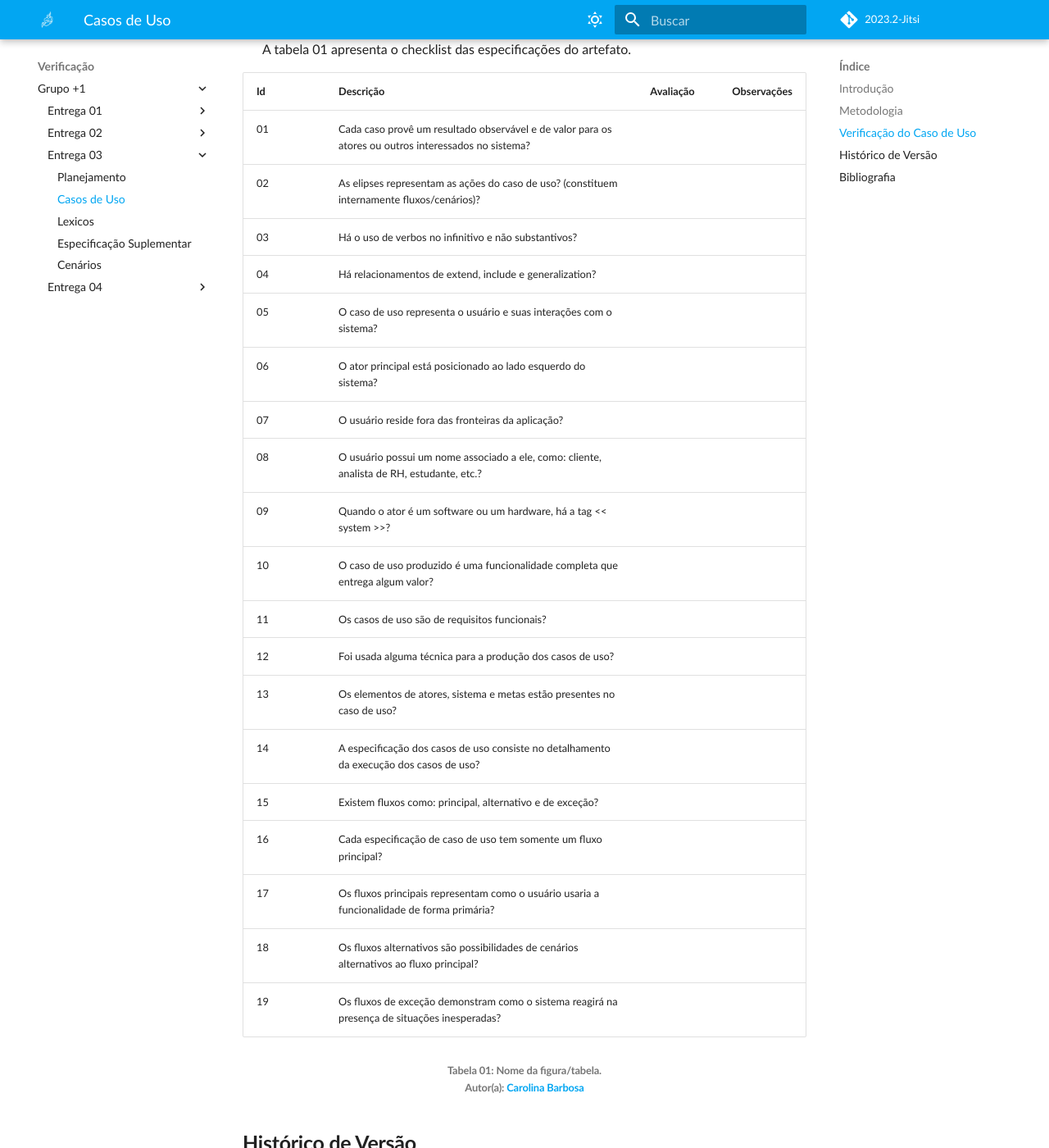
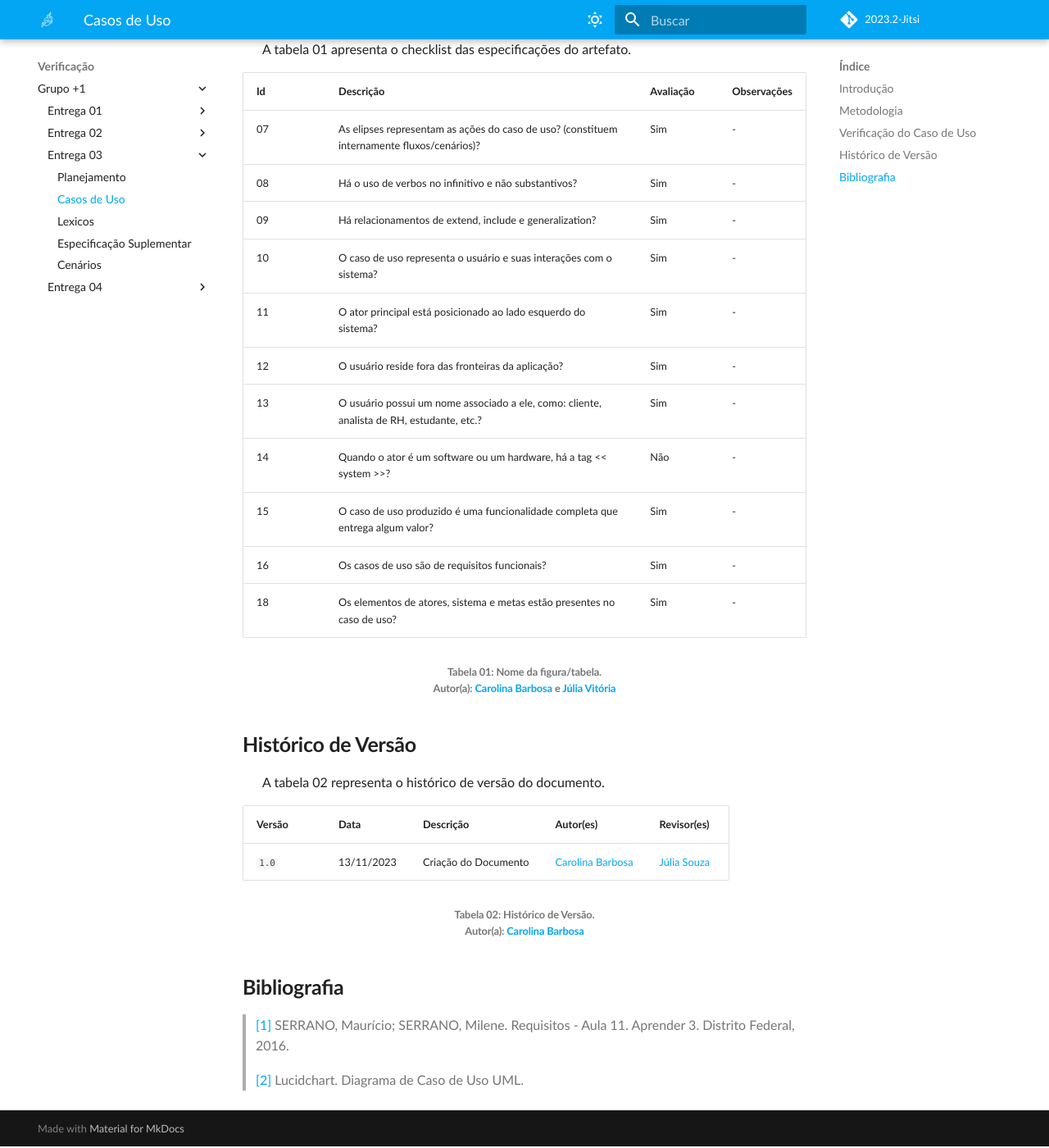
Before and after one commit to Requisitos-de-Software/2023.2-Jitsi, an MkDocs documentation site: the page built from docs/Verificacao/Grupo+1/Entrega_3/CasosDeUso.md, in a window 1280 px wide and 1400 px high, scrolled down 593 px. Shown: the whole window at 82% size. Built offline with MkDocs 1.6.1 and Material for MkDocs 9.7.7, drawn with Linux system fonts in a browser that asks for light colours; some web fonts are replaced; comment, search, counter and statistics services are not loaded.

Commit message:
verificacao casos de uso

```diff
--- a/docs/Verificacao/Grupo+1/Entrega_3/CasosDeUso.md
+++ b/docs/Verificacao/Grupo+1/Entrega_3/CasosDeUso.md
@@ -17,31 +17,21 @@
 
 | Id | Descrição | Avaliação | Observações |
 |----|-----------|-----------|-------------|
-| 01 |Cada caso provê um resultado observável e de valor para os atores ou outros interessados no sistema? | | |
-| 02 |As elipses representam as ações do caso de uso? (constituem internamente fluxos/cenários)? | | |
-| 03 |Há o uso de verbos no infinitivo e não substantivos? | | |
-| 04 |Há relacionamentos de extend, include e generalization? | | |
-| 05 |O caso de uso representa o usuário e suas interações com o sistema? | | |
-| 06 |O ator principal está posicionado ao lado esquerdo do sistema? | | |
-| 07 |O usuário reside fora das fronteiras da aplicação? | | |
-| 08 |O usuário possui um nome associado a ele, como: cliente, analista de RH, estudante, etc.? | | |
-| 09 |Quando o ator é um software ou um hardware, há a tag << system >>? | | |
-| 10 |O caso de uso produzido é uma funcionalidade completa que entrega algum valor? | | |
-| 11 |Os casos de uso são de requisitos funcionais? | | |
-| 12 |Foi usada alguma técnica para a produção dos casos de uso? | | |
-| 13 |Os elementos de atores, sistema e metas estão presentes no caso de uso? | | |
-| 14 |A especificação dos casos de uso consiste no detalhamento da execução dos casos de uso? | | |
-| 15 |Existem fluxos como: principal, alternativo e de exceção? | | |
-| 16 |Cada especificação de caso de uso tem somente um fluxo principal? | | |
-| 17 |Os fluxos principais representam como o usuário usaria a funcionalidade de forma primária? | | |
-| 18 |Os fluxos alternativos são possibilidades de cenários alternativos ao fluxo principal? | | |
-| 19 |Os fluxos de exceção demonstram como o sistema reagirá na presença de situações inesperadas? | | |
-
+| 07 |As elipses representam as ações do caso de uso? (constituem internamente fluxos/cenários)? | Sim | - |
+| 08 |Há o uso de verbos no infinitivo e não substantivos? | Sim | - |
+| 09 |Há relacionamentos de extend, include e generalization? | Sim | - |
+| 10 |O caso de uso representa o usuário e suas interações com o sistema? | Sim | - |
+| 11 |O ator principal está posicionado ao lado esquerdo do sistema? | Sim | - |
+| 12 |O usuário reside fora das fronteiras da aplicação? | Sim | - |
+| 13 |O usuário possui um nome associado a ele, como: cliente, analista de RH, estudante, etc.? | Sim | - |
+| 14 |Quando o ator é um software ou um hardware, há a tag << system >>? |Não | - |
+| 15 |O caso de uso produzido é uma funcionalidade completa que entrega algum valor? | Sim | - |
+| 16 |Os casos de uso são de requisitos funcionais? | Sim | - |
+| 18 |Os elementos de atores, sistema e metas estão presentes no caso de uso? | Sim | - |
 <p align="justify">
 <h6 align = "center"> Tabela 01: Nome da figura/tabela.
-<br> Autor(a): <a href="https://github.com/CarolinaBarb">Carolina Barbosa</a></h6>
+<br> Autor(a): <a href="https://github.com/CarolinaBarb">Carolina Barbosa</a> e <a href="https://github.com/Juhvitoria4">Júlia Vitória</a> </h6>
 </p>
-
 
 ## **Histórico de Versão**
 <p align="justify">
@@ -51,10 +41,10 @@
 | Versão | Data | Descrição | Autor(es) | Revisor(es) |
 | ------ | ---- | --------- | --------- | ---------- |
 | `1.0`  | 13/11/2023 | Criação do Documento | [Carolina Barbosa](https://github.com/CarolinaBarb) | [Júlia Souza](https://github.com/JuliaSSouza) |
-<h6> Tabela 02: Histórico de Versão.
+<h6  align = "center"> Tabela 02: Histórico de Versão.
 <br> Autor(a): <a href="https://github.com/CarolinaBarb">Carolina Barbosa</a></h6>
 
 ## **Bibliografia**
-> <a href="https://Link_da_fonte">[1]</a> Fonte 1
+> <a href="https://aprender3.unb.br/pluginfile.php/2692803/mod_resource/content/1/Requisitos%20-%20Aula%20013a.pdf">[1]</a> SERRANO, Maurício; SERRANO, Milene. Requisitos - Aula 11. Aprender 3. Distrito Federal, 2016.
 
-> <a href="https://Link_da_fonte">[2]</a> Fonte 2
+> <a href="https://www.lucidchart.com/pages/pt/diagrama-de-caso-de-uso-uml">[2]</a> Lucidchart. Diagrama de Caso de Uso UML.
```
Also changed, not shown: docs/Verificacao/Grupo+1/Entrega_1/RichPicture.md (+11 -11 lines).
